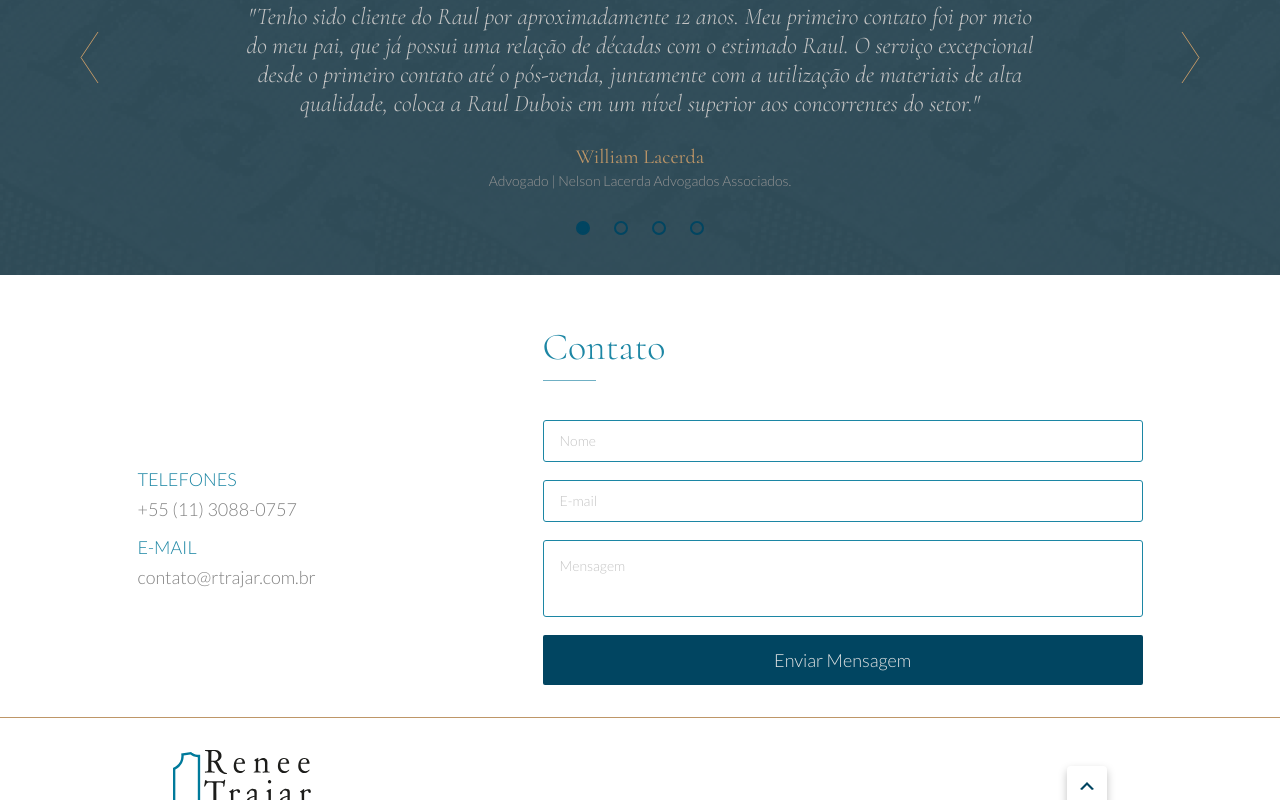
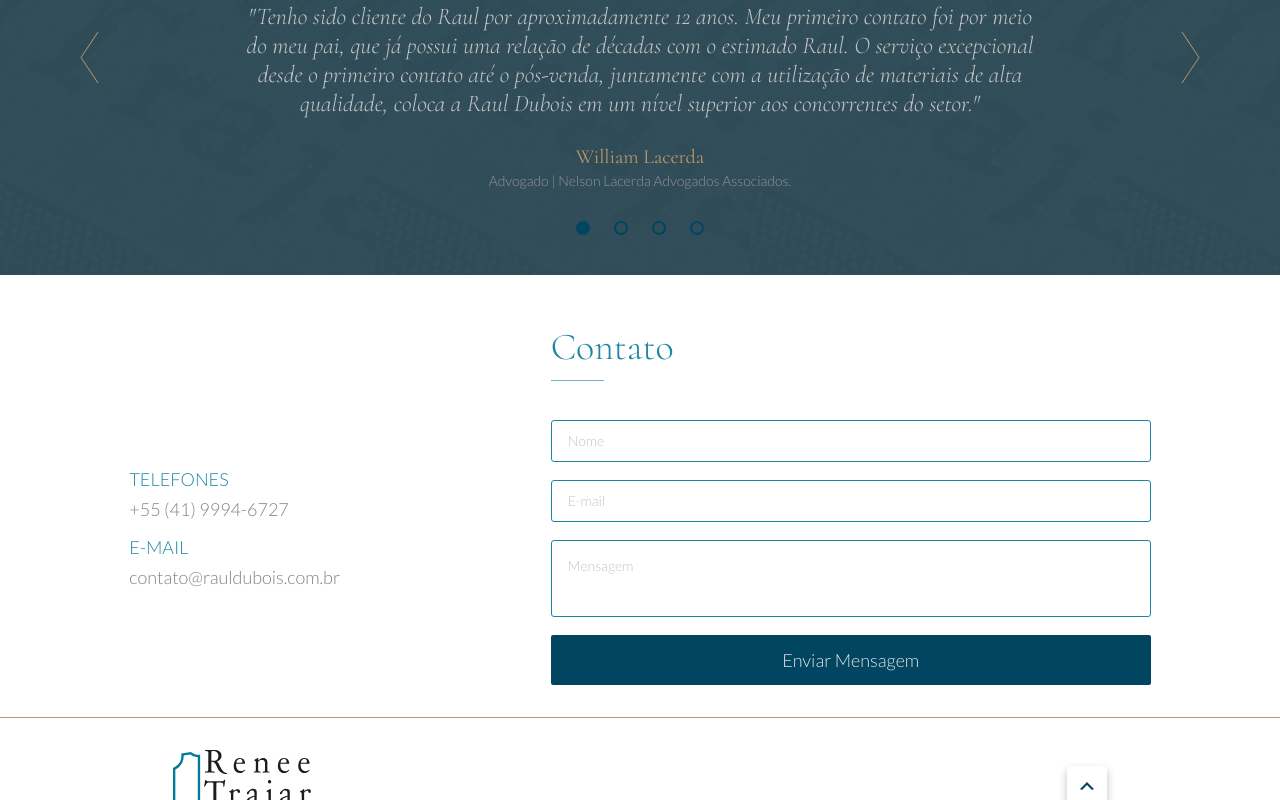
Before and after one commit to keyyuwan/fasters-ps, a React (Create React App) app: page / in a window 1280 px wide. Shown: the part 4582-5382 px from the top of the page. Built offline with nearby package versions, Linux system fonts and the light colour scheme; a web font is replaced by a local one.

Commit message:
Update index.tsx

```diff
--- a/src/components/Contact/index.tsx
+++ b/src/components/Contact/index.tsx
@@ -32,11 +32,11 @@ export function Contact() {
       <section className={styles.contactContainer}>
         <div className={styles.contact}>
           <p className={styles.title}>Telefones</p>
-          <p className={styles.value}>+55 (11) 3088-0757</p>
+          <p className={styles.value}>+55 (41) 9994-6727</p>
         </div>
         <div className={styles.contact}>
           <p className={styles.title}>E-mail</p>
-          <p className={styles.value}>contato@rtrajar.com.br</p>
+          <p className={styles.value}>contato@rauldubois.com.br</p>
         </div>
       </section>
     </div>
```
